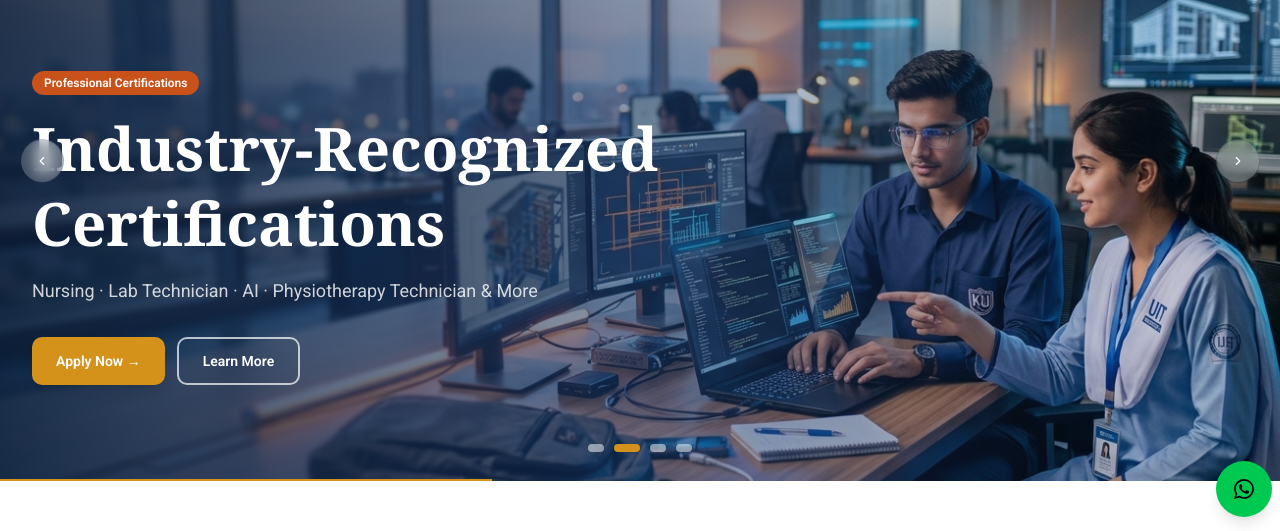
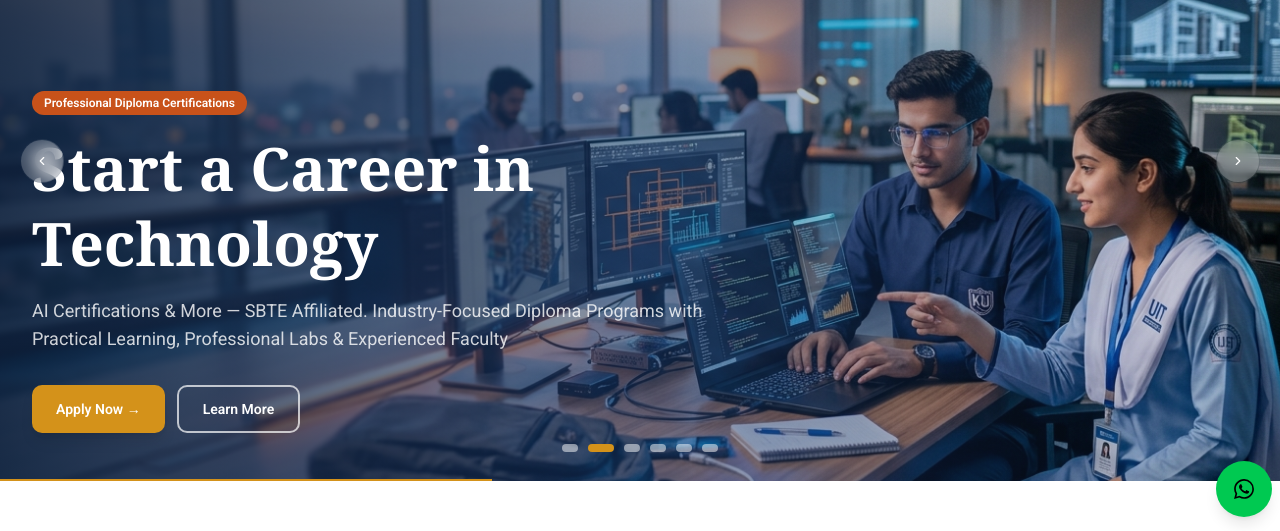
Before and after one commit to itsfarrukhali/jpi, a Next.js app: page / in a window 1280 px wide. Shown: the part 267-798 px from the top of the page. Built offline with nearby package versions, Linux system fonts and the light colour scheme; no server answers.

Commit message:
feat: update HeroCarousel with new diploma and certification slides, add images for diploma and phlebotomy

```diff
--- a/src/components/home/HeroCarousel.tsx
+++ b/src/components/home/HeroCarousel.tsx
@@ -13,37 +13,65 @@ import { Button } from "../ui/button";
 const slides = [
   {
     id: 0,
-    badge: "3-Year Program",
-    title: "Diploma of Associate Engineer",
-    subtitle: "Morning & Evening Programs",
+    badge: "3-Year Engineering Diploma",
+    title: "Build Your Future with DAE Programs",
+    subtitle:
+      "Civil · Electrical · Mechanical · CIT & More — SBTE Affiliated Technical Education for Career-Focused Students",
     tag: "DAE",
     cta: "/programs/dae",
     image: "/carousel/dae-final.png",
   },
+
   {
     id: 1,
-    badge: "Professional Certifications",
-    title: "Industry-Recognized Certifications",
-    subtitle: "Nursing · Lab Technician · AI · Physiotherapy Technician & More",
+    badge: "Professional Diploma Certifications",
+    title: "Start a Career in Technology",
+    subtitle:
+      "AI Certifications & More — SBTE Affiliated. Industry-Focused Diploma Programs with Practical Learning, Professional Labs & Experienced Faculty",
     tag: "CERT",
-    cta: "/programs/certifications",
+    cta: "/programs/diploma-certifications",
     image: "/carousel/certifications.png",
   },
+
   {
     id: 2,
-    badge: "3–6 Month Courses",
-    title: "Short Courses for Rapid Skill Building",
-    subtitle: "Phlebotomy · Electrician · Plumbing · IT Fundamentals & More",
-    tag: "SHORT",
+    badge: "Career-Oriented Diplomas",
+    title: "Hands-On Training for High-Demand Skills",
+    subtitle:
+      "Nursing Assistant · Lab Technician · Physiotherapy Technician & More — SBTE Affiliated Diplomas for Healthcare Careers",
+    tag: "DIPLOMA",
+    cta: "/programs/diploma-certifications",
+    image: "/carousel/diploma-certificates.png",
+  },
+
+  {
+    id: 3,
+    badge: "6-Month Professional Certification",
+    title: "Become a Certified Phlebotomy Technician",
+    subtitle:
+      "Hands-On Blood Collection & Diagnostic Lab Training — Ideal for Healthcare Career Beginners",
+    tag: "PHLEBOTOMY",
+    cta: "/programs/certifications",
+    image: "/carousel/phlebotomy.png",
+  },
+
+  {
+    id: 4,
+    badge: "3–6 Month Skill Courses",
+    title: "Learn Practical Skills & Start Earning Faster",
+    subtitle:
+      "Electrician · Plumbing · IT Fundamentals · Technical Skills & More with Practical Training",
+    tag: "SKILLS",
     cta: "/programs/short-courses",
     image: "/carousel/short-courses.png",
   },
+
   {
-    id: 3,
-    badge: "Excellence Program",
-    title: "Jinnah Excellence Certificates",
+    id: 5,
+    badge: "Jinnah Excellence Program",
+    title: "Master AutoCAD with Professional Certification",
     subtitle:
-      "JPI AutoCAD 2D & 3D — Mechanical & Civil Drawing with Jinnah Excellence Certificates.",
+      "2D & 3D Mechanical and Civil Drafting Training with Jinnah Excellence Certificates",
     tag: "JEC",
     cta: "/programs/jec",
     image: "/carousel/jec.png",
@@ -51,10 +79,12 @@ const slides = [
 ];
 
 const tagColors: Record<string, string> = {
-  DAE: "bg-[var(--color-gold)]",
+  DAE: "bg-blue-700",
   CERT: "bg-[var(--color-rust)]",
-  SHORT: "bg-emerald-600",
-  JEC: "bg-purple-600",
+  DIPLOMA: "bg-amber-600",
+  PHLEBOTOMY: "bg-red-600",
+  SKILLS: "bg-emerald-600",
+  JEC: "bg-purple-700",
 };
 
 const contentVariants = {
@@ -126,8 +156,9 @@ export default function HeroCarousel() {
       </AnimatePresence>
 
       {/* Content */}
-      <div className="relative z-10 h-full flex items-end pb-20 md:pb-24">
-        <div className="max-w-7xl mx-auto px-4 sm:px-6 lg:px-8 w-full">
+      <div className="relative z-10 flex h-full items-end">
+        <div className="w-full pb-8 md:pb-10 lg:pb-12">
+          <div className="mx-auto max-w-7xl px-4 sm:px-6 lg:px-8">
             <AnimatePresence mode="wait">
               <motion.div
                 key={`content-${slide.id}`}
@@ -193,6 +224,7 @@ export default function HeroCarousel() {
             </AnimatePresence>
           </div>
         </div>
+      </div>
 
       {/* Arrows — hidden on mobile */}
       <Button
```
Also changed, not shown: public/carousel/diploma-certificates.png (added), 1 other file (tests, documents, lock files or other folders). Lines whose indentation alone changed are shown as unchanged.
